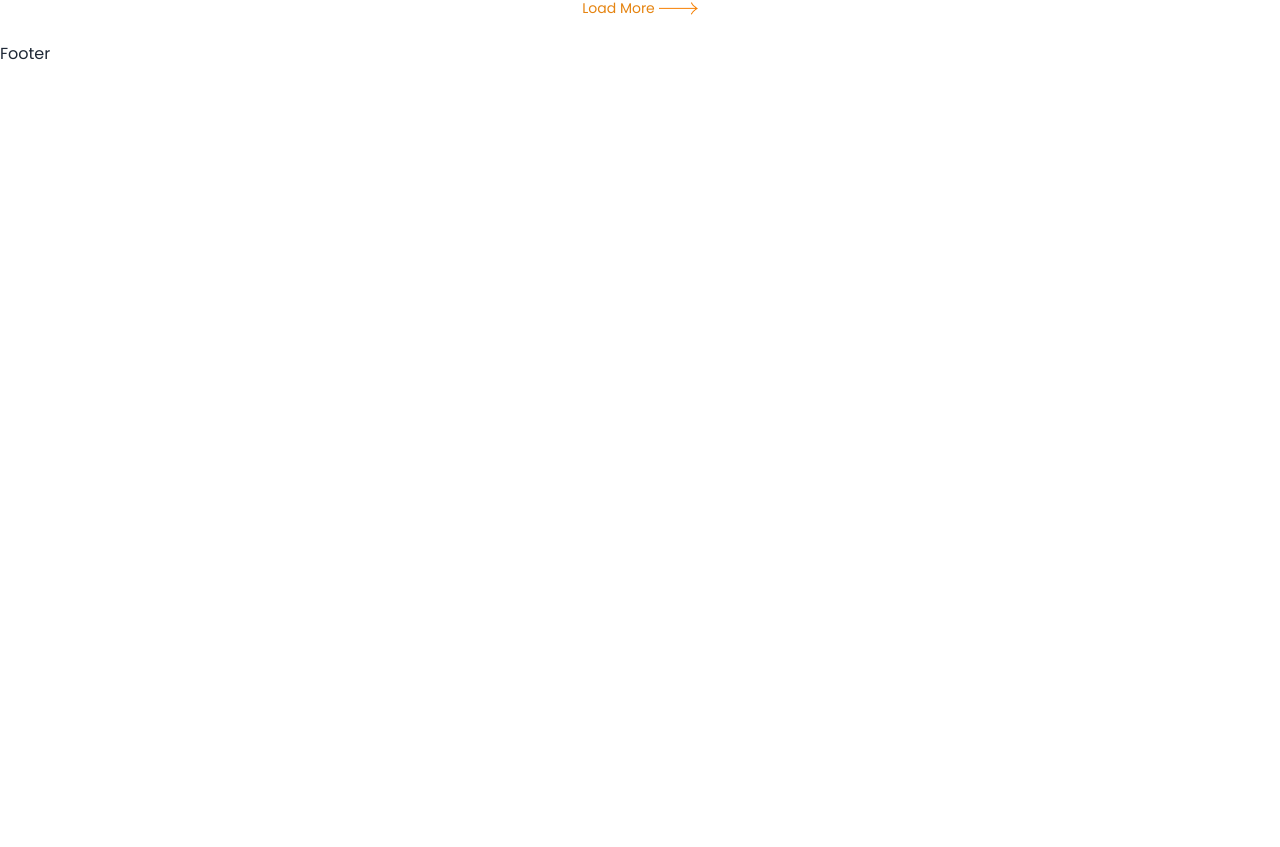
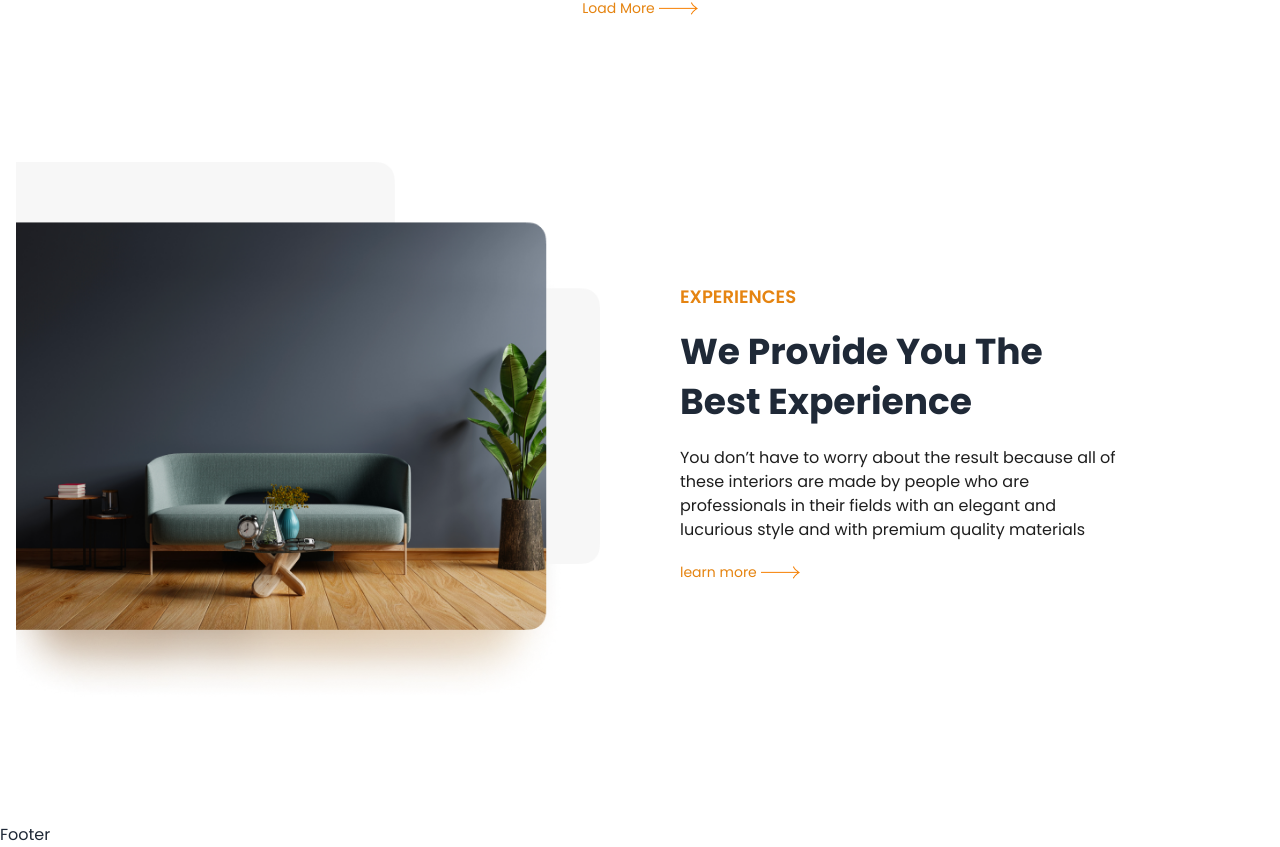
Before and after one commit to AshikurZaman01/Furniture-Landing-Page, a React (Vite) app: page / in a window 1280 px wide. Shown: the part 1974-2821 px from the top of the page. Before the commit the page ends 2040 px from the top, so only its background shows below. Built offline with nearby package versions, Linux system fonts and the light colour scheme.

Commit message:
add experiences

```diff
--- /dev/null
+++ b/src/Components/Pages/Experiences/Experiences.jsx
@@ -0,0 +1,28 @@
+import image from '../../../assets/images/expricences.png'
+import Button from '../../Utils/Button'
+
+const Experiences = () => {
+    return (
+        <section className='section-container my-24'>
+
+            <div className='flex justify-center items-center md:gap-20 gap-8 '>
+                <div className='md:w-1/2 md:h-[541px]'>
+                    <img src={image} alt="" className='h-full w-full' />
+                </div>
+
+                <div className='md:w-1/2 mx-auto'>
+                    <h3 className='uppercase text-lg font-semibold  text-primary mb-4'>experiences</h3>
+                    <p className='capitalize text-4xl font-bold md:w-9/12 leading-snug'>we provide you the best experience</p>
+
+                    <p className='text-secondary dark:text-white my-5 md:w-9/12'>You don’t have to worry about the result because all of these interiors are made by people who are professionals in their fields with an elegant and lucurious style and with premium quality materials</p>
+
+                    <Button text="learn more"></Button>
+
+                </div>
+            </div>
+
+        </section>
+    )
+}
+
+export default Experiences
--- a/src/Components/Pages/Home/Home.jsx
+++ b/src/Components/Pages/Home/Home.jsx
@@ -1,4 +1,5 @@
 import WhyChoose from "../../WhyChoose/WhyChoose";
+import Experiences from "../Experiences/Experiences";
 import Products from "../Shop/Products/Products";
 import Hero from "./Hero/Hero";
 
@@ -10,6 +11,8 @@ const Home = () => {
             <WhyChoose></WhyChoose>
 
             <Products headline="Best Selling Products"></Products>
+
+            <Experiences></Experiences>
         </div>
     );
 };
--- a/src/Components/Utils/Button.jsx
+++ b/src/Components/Utils/Button.jsx
@@ -1,10 +1,11 @@
 import React from 'react'
+import btnIcon from "../../assets/images/button-icon.png"
 
 const Button = ({ icon, text }) => {
     return (
         <button className='text-sm text-primary flex items-center gap-1' >
             {text}
-            <img src={icon} alt="" />
+            <img src={btnIcon} alt="" />
         </button>
     )
 }
--- a/src/Components/WhyChoose/WhyChoose.jsx
+++ b/src/Components/WhyChoose/WhyChoose.jsx
@@ -1,5 +1,4 @@
 import Button from "../Utils/Button"
-import btnIcon from "../../assets/images/button-icon.png"
 
 const WhyChoose = () => {
     return (
@@ -15,19 +14,19 @@ const WhyChoose = () => {
                         <h3 className='text-2xl font-semibold mb-3'>Luxury facilities</h3>
                         <p className='text-base mb-2'>The advantage of hiring a workspace with us is that givees you comfortable service and all-around facilities.</p>
 
-                        <Button icon={btnIcon} text="More Info"></Button>
+                        <Button  text="More Info"></Button>
                     </div>
                     <div>
                         <h3 className='text-2xl font-semibold mb-3'>Many Choices</h3>
                         <p className='text-base mb-2'>The advantage of hiring a workspace with us is that givees you comfortable service and all-around facilities.</p>
 
-                        <Button icon={btnIcon} text="More Info"></Button>
+                        <Button  text="More Info"></Button>
                     </div>
                     <div>
                         <h3 className='text-2xl font-semibold mb-3'>Affordable Price</h3>
                         <p className='text-base mb-2'>The advantage of hiring a workspace with us is that givees you comfortable service and all-around facilities.</p>
 
-                        <Button icon={btnIcon} text="More Info"></Button>
+                        <Button  text="More Info"></Button>
                     </div>
 
                 </div>
```
